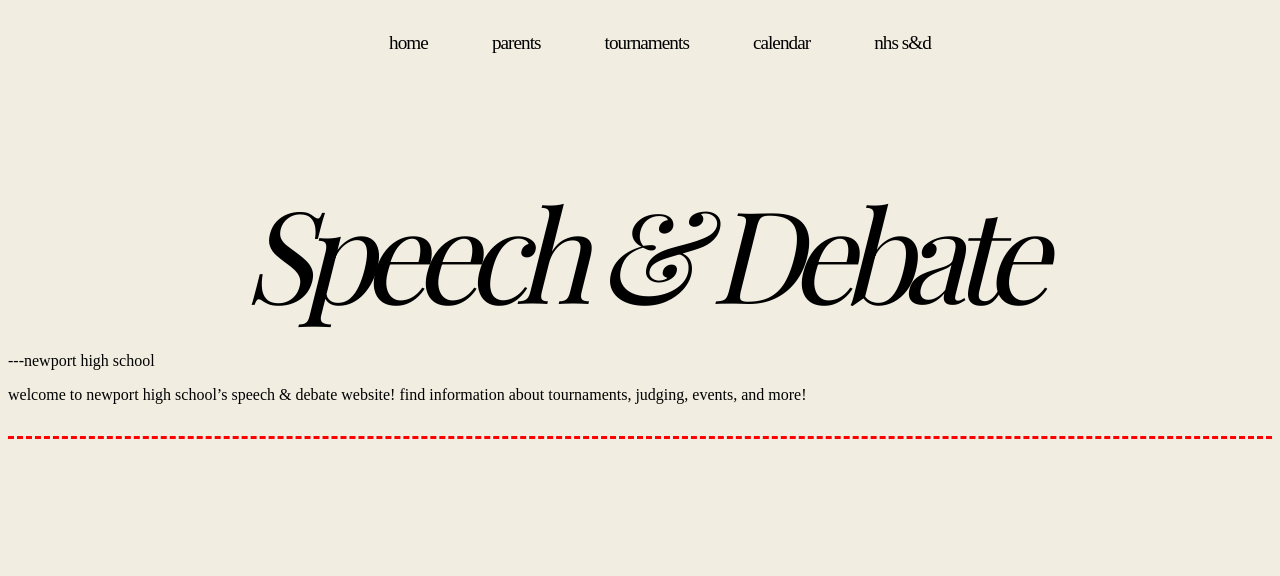
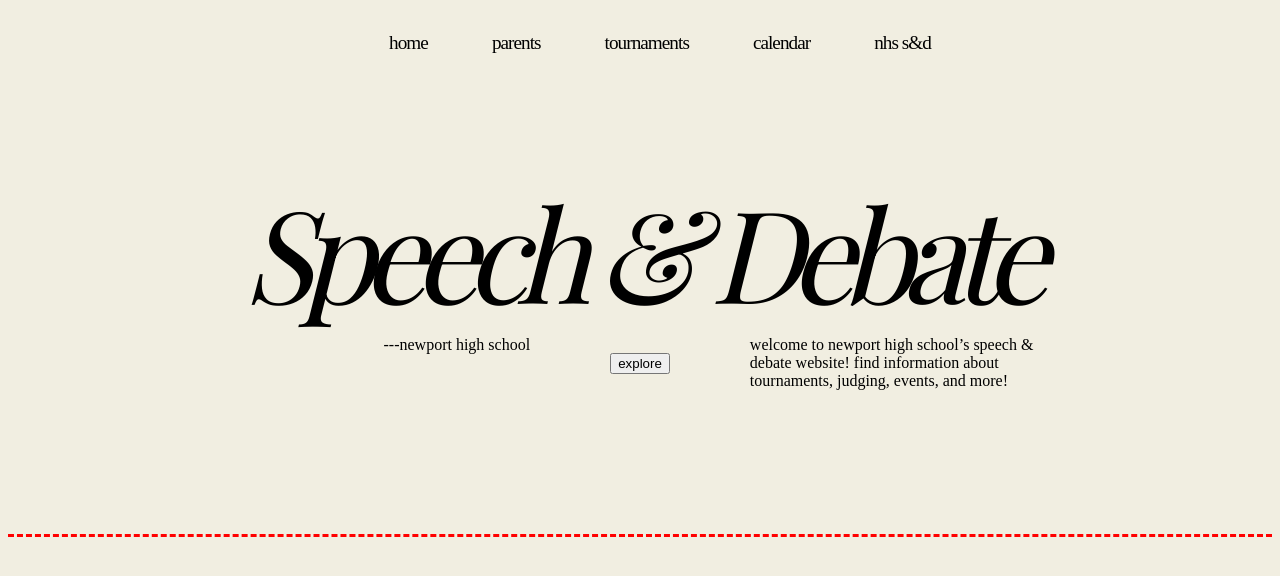
Before and after one commit to yinayhu/sdwebsite, an Eleventy site: page src/index.md in a window 1280 px wide. Built offline with nearby package versions, Linux system fonts and the light colour scheme; Eleventy itself is replaced by a stand-in of ours; files that its build step writes are made by us from their sources; a web font is replaced by a local one.

Commit message:
added more home page styling

```diff
--- a/src/_includes/index.njk
+++ b/src/_includes/index.njk
@@ -5,9 +5,10 @@
         <h1>{{ website_title }}</h1>
         <div class="captions">
             <p class="left_caption">{{ left_caption }}</p>
+            <div class="button">
+                <button type="button">{{ button }}</button>
+            </div>
             <p class="right_caption">{{ right_caption }}</p>
-        </div>
-        <div class="button">
         </div>
     </section>
     <hr>
--- a/src/css/index.css
+++ b/src/css/index.css
@@ -17,5 +17,28 @@ hr {
     border: none;
     border-top: 0.2rem dashed red;
     height: 10px;
-    margin: 2rem 0;
+    margin: 2rem 0 0 0;
 }
+
+.captions {
+    display: grid;
+    grid-template-columns: 1fr auto 1fr;
+    justify-items: center;
+    align-items: start;
+    gap: 5rem;
+    margin: -1rem auto 8rem;
+}
+
+.left_caption {
+    justify-self: end;
+}
+
+.right_caption {
+    justify-self: start;
+    width: 55%;
+}
+
+.button {
+    align-self: center;
+    grid-column: 2;
+}
--- a/src/index.md
+++ b/src/index.md
@@ -4,5 +4,6 @@ stylesheet: index.css
 title: Home Page
 website_title: Speech & Debate
 left_caption: ---newport high school
+button: explore
 right_caption: welcome to newport high school’s speech & debate website! find information about tournaments, judging, events, and more!
 ---
```
